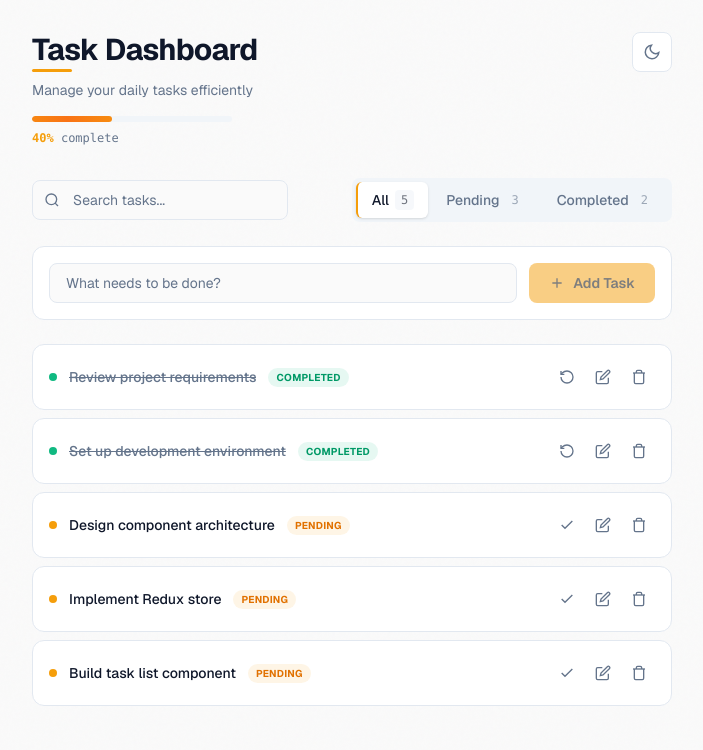
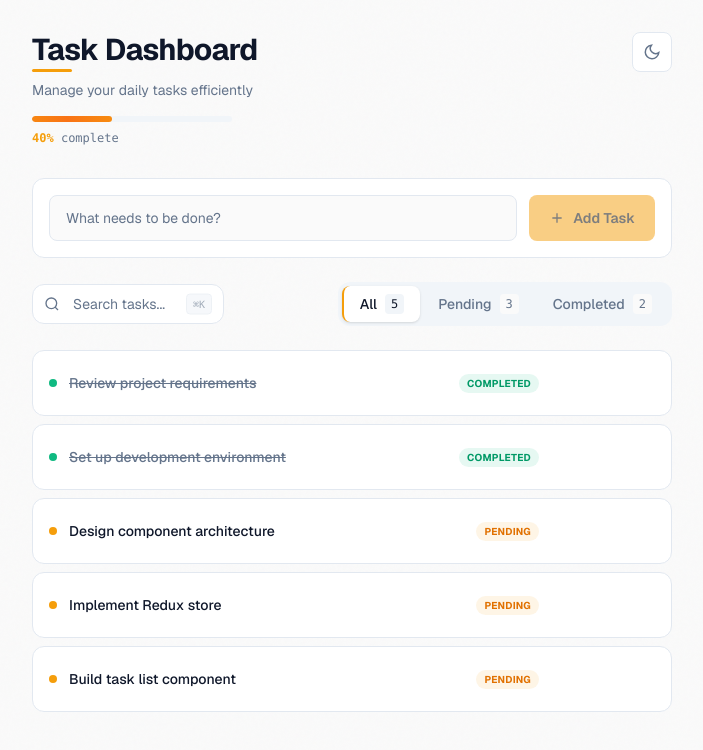
Before and after one commit to nawseekhiya/task-mgmt, a React (Vite) app: page / in a window 1280 px wide. Shown: the top 750 px of the page, without its empty margins (288-991 px from the left). Built offline with nearby package versions, Linux system fonts and the light colour scheme.

Commit message:
feat: responsiveness for mobile/tablet/desktop

```diff
--- a/src/components/FilterBar/FilterBar.tsx
+++ b/src/components/FilterBar/FilterBar.tsx
@@ -1,3 +1,4 @@
+import { useState, useRef, useEffect } from 'react';
 import { useAppDispatch, useAppSelector } from '../../store/hooks';
 import { selectFilter, selectSearchQuery, setFilter, setSearchQuery } from '../../features/tasks/tasksSlice';
 import type { TaskFilter } from '../../types';
@@ -14,6 +15,9 @@ export function FilterBar({ counts }: FilterBarProps) {
   const dispatch = useAppDispatch();
   const currentFilter = useAppSelector(selectFilter);
   const searchQuery = useAppSelector(selectSearchQuery);
+  const [isSearchOpen, setIsSearchOpen] = useState(false);
+  const [isSearchFocused, setIsSearchFocused] = useState(false);
+  const searchInputRef = useRef<HTMLInputElement>(null);
 
   const filters: { value: TaskFilter; label: string; count: number }[] = [
     { value: 'all', label: 'All', count: counts.all },
@@ -21,16 +25,36 @@ export function FilterBar({ counts }: FilterBarProps) {
     { value: 'completed', label: 'Completed', count: counts.completed },
   ];
 
+  // Keyboard shortcut: Cmd/Ctrl + K to focus search
+  useEffect(() => {
+    const handleKeyDown = (e: KeyboardEvent) => {
+      if ((e.metaKey || e.ctrlKey) && e.key === 'k') {
+        e.preventDefault();
+        setIsSearchOpen(true);
+        setIsSearchFocused(true);
+        searchInputRef.current?.focus();
+      }
+      if (e.key === 'Escape' && isSearchOpen) {
+        setIsSearchOpen(false);
+        setIsSearchFocused(false);
+        dispatch(setSearchQuery(''));
+      }
+    };
+    document.addEventListener('keydown', handleKeyDown);
+    return () => document.removeEventListener('keydown', handleKeyDown);
+  }, [isSearchOpen, dispatch]);
+
   return (
-    <div className="flex flex-col sm:flex-row items-start sm:items-center justify-between gap-3 mb-6">
-      {/* Search */}
-      <div className="relative flex-1 max-w-64">
+    <div className="mb-6">
+      {/* ===== MOBILE LAYOUT ===== */}
+
+      {/* Mobile: Search expands above when active */}
+      {isSearchOpen && (
+        <div className="sm:hidden mb-3 animate-in fade-in slide-in-from-top-2 duration-200">
+          <div className="relative">
             <svg
               className="absolute left-3 top-1/2 -translate-y-1/2 w-4 h-4 text-[var(--muted-foreground)] pointer-events-none"
-          viewBox="0 0 24 24"
-          fill="none"
-          stroke="currentColor"
-          strokeWidth="2"
+              viewBox="0 0 24 24" fill="none" stroke="currentColor" strokeWidth="2"
             >
               <circle cx="11" cy="11" r="8" />
               <path d="m21 21-4.35-4.35" />
@@ -39,30 +63,124 @@ export function FilterBar({ counts }: FilterBarProps) {
               type="text"
               value={searchQuery}
               onChange={(e) => dispatch(setSearchQuery(e.target.value))}
-          className="w-full h-10 pl-10 pr-4 text-sm text-[var(--foreground)] bg-[var(--background)] border border-[var(--border)] rounded-lg outline-none transition-all duration-150 focus:border-[var(--foreground)] focus:ring-2 focus:ring-[var(--foreground)]/10 placeholder:text-[var(--muted-foreground)]"
+              autoFocus
+              className="w-full py-3 pl-10 pr-10 text-sm text-[var(--foreground)] bg-[var(--card)] border border-[var(--border)] rounded-xl outline-none transition-all duration-150 focus:border-[var(--accent)] focus:ring-2 focus:ring-[var(--accent)]/20 placeholder:text-[var(--muted-foreground)]"
               placeholder="Search tasks..."
             />
+            <button
+              onClick={() => {
+                dispatch(setSearchQuery(''));
+                setIsSearchOpen(false);
+              }}
+              className="absolute right-3 top-1/2 -translate-y-1/2 w-6 h-6 flex items-center justify-center rounded-full bg-[var(--muted)] text-[var(--muted-foreground)] hover:text-[var(--foreground)]"
+            >
+              <svg className="w-3 h-3" viewBox="0 0 24 24" fill="none" stroke="currentColor" strokeWidth="2.5">
+                <path d="M18 6L6 18M6 6l12 12" />
+              </svg>
+            </button>
           </div>
+        </div>
+      )}
 
-      {/* Filter tabs */}
-      <div className="flex gap-1 p-1 bg-[var(--muted)] rounded-lg">
+      {/* Mobile: Filter row with search button */}
+      <div className="flex items-center gap-2 sm:hidden">
+        <div className="flex gap-1 p-1 bg-[var(--muted)] rounded-xl flex-1 h-11">
           {filters.map((filter) => (
             <button
               key={filter.value}
               onClick={() => dispatch(setFilter(filter.value))}
-            className={`flex items-center gap-1.5 px-3.5 py-2 text-sm font-medium rounded-md cursor-pointer transition-all duration-150 ${
+              className={`flex-1 flex items-center justify-center gap-2 px-2 py-2 text-sm font-medium rounded-lg cursor-pointer transition-all duration-150 ${
                 currentFilter === filter.value
                   ? 'bg-[var(--card)] text-[var(--foreground)] shadow-sm border-l-2 border-[var(--accent)]'
                   : 'text-[var(--muted-foreground)] hover:text-[var(--foreground)]'
               }`}
             >
-            {filter.label}
-            <span className="text-xs font-mono opacity-60 px-1.5 py-0.5 bg-[var(--muted)] rounded">
+              <span className="truncate">{filter.label}</span>
+              <span className={`text-xs font-mono px-1.5 py-0.5 rounded transition-colors max-[385px]:hidden ${
+                currentFilter === filter.value
+                  ? 'bg-[var(--muted)] text-[var(--foreground)]'
+                  : 'bg-[var(--background)] text-[var(--muted-foreground)]'
+              }`}>
+                {filter.count}
+              </span>
+            </button>
+          ))}
+        </div>
+
+        <button
+          onClick={() => setIsSearchOpen(!isSearchOpen)}
+          className={`w-11 h-11 flex items-center justify-center rounded-xl border transition-all duration-150 ${
+            isSearchOpen || searchQuery
+              ? 'bg-[var(--accent)] border-[var(--accent)] text-black'
+              : 'bg-[var(--card)] border-[var(--border)] text-[var(--muted-foreground)] hover:border-[var(--accent)] hover:text-[var(--accent)]'
+          }`}
+        >
+          <svg className="w-4 h-4" viewBox="0 0 24 24" fill="none" stroke="currentColor" strokeWidth="2">
+            <circle cx="11" cy="11" r="8" />
+            <path d="m21 21-4.35-4.35" />
+          </svg>
+        </button>
+      </div>
+
+      {/* ===== DESKTOP LAYOUT ===== */}
+      <div className="hidden sm:flex items-center justify-between gap-4">
+        {/* Search */}
+        <div className="relative group flex-shrink-0">
+          <svg
+            className="absolute left-3 top-1/2 -translate-y-1/2 w-4 h-4 text-[var(--muted-foreground)] pointer-events-none transition-colors group-focus-within:text-[var(--accent)]"
+            viewBox="0 0 24 24" fill="none" stroke="currentColor" strokeWidth="2"
+          >
+            <circle cx="11" cy="11" r="8" />
+            <path d="m21 21-4.35-4.35" />
+          </svg>
+          <input
+            ref={searchInputRef}
+            type="text"
+            value={searchQuery}
+            onChange={(e) => dispatch(setSearchQuery(e.target.value))}
+            onFocus={() => setIsSearchFocused(true)}
+            onBlur={() => setIsSearchFocused(false)}
+            className={`h-10 pl-10 pr-14 text-sm text-[var(--foreground)] bg-[var(--card)] border border-[var(--border)] rounded-xl outline-none transition-all duration-300 focus:border-[var(--accent)] focus:ring-2 focus:ring-[var(--accent)]/20 placeholder:text-[var(--muted-foreground)] ${
+              isSearchFocused ? 'w-72' : 'w-48'
+            }`}
+            placeholder="Search tasks..."
+          />
+          {/* Keyboard shortcut badge */}
+          <div className={`absolute right-3 top-1/2 -translate-y-1/2 flex items-center pointer-events-none transition-opacity duration-200 ${
+            isSearchFocused ? 'opacity-0' : 'opacity-60'
+          }`}>
+            <kbd className="px-1.5 py-0.5 text-[10px] font-mono text-[var(--muted-foreground)] bg-[var(--muted)] border border-[var(--border)] rounded">
+              ⌘K
+            </kbd>
+          </div>
+        </div>
+
+        {/* Filter tabs - compress only when search is focused */}
+        <div className={`flex p-1 bg-[var(--muted)] rounded-xl transition-all duration-300 ${
+          isSearchFocused ? 'gap-0' : 'gap-0.5'
+        }`}>
+          {filters.map((filter) => (
+            <button
+              key={filter.value}
+              onClick={() => dispatch(setFilter(filter.value))}
+              className={`flex items-center gap-2 py-2 text-sm font-medium rounded-lg cursor-pointer transition-all duration-300 whitespace-nowrap ${
+                currentFilter === filter.value
+                  ? 'bg-[var(--card)] text-[var(--foreground)] shadow-sm border-l-2 border-[var(--accent)]'
+                  : 'text-[var(--muted-foreground)] hover:text-[var(--foreground)]'
+              } ${isSearchFocused ? 'px-2.5' : 'px-4'}`}
+            >
+              <span>{filter.label}</span>
+              <span className={`text-xs font-mono px-1.5 py-0.5 rounded transition-colors ${
+                currentFilter === filter.value
+                  ? 'bg-[var(--muted)] text-[var(--foreground)]'
+                  : 'bg-[var(--background)] text-[var(--muted-foreground)]'
+              }`}>
                 {filter.count}
               </span>
             </button>
           ))}
         </div>
       </div>
+    </div>
   );
 }
--- a/src/components/TaskCard/TaskCard.tsx
+++ b/src/components/TaskCard/TaskCard.tsx
@@ -33,10 +33,10 @@ export function TaskCard({ task, onDelete, onEdit, onToggleComplete, index }: Ta
   return (
     <div
       ref={cardRef}
-      className="task-animate flex items-center justify-between gap-4 p-4 bg-[var(--card)] border border-[var(--border)] rounded-xl transition-all duration-200 hover:border-[var(--accent)] hover:shadow-lg hover:shadow-[var(--accent)]/15 hover:translate-x-1 group"
+      className="task-animate flex flex-col sm:flex-row sm:items-center sm:justify-between gap-3 p-4 bg-[var(--card)] border border-[var(--border)] rounded-xl transition-all duration-200 hover:border-[var(--accent)] hover:shadow-lg hover:shadow-[var(--accent)]/15 sm:hover:translate-x-1 group"
       style={{ animationDelay: `${index * 50}ms` }}
     >
-      {/* Left: Status dot + Title + Badge */}
+      {/* Top row on mobile / Left side on desktop: Status dot + Title + Badge */}
       <div className="flex items-center gap-3 min-w-0 flex-1">
         <div
           className={`w-2 h-2 rounded-full shrink-0 ${
@@ -44,7 +44,7 @@ export function TaskCard({ task, onDelete, onEdit, onToggleComplete, index }: Ta
           }`}
         />
         <span
-          className={`text-sm font-medium truncate ${
+          className={`text-sm font-medium flex-1 ${
             task.status === 'completed'
               ? 'line-through text-[var(--muted-foreground)]'
               : 'text-[var(--foreground)]'
@@ -63,43 +63,51 @@ export function TaskCard({ task, onDelete, onEdit, onToggleComplete, index }: Ta
         </span>
       </div>
 
-      {/* Right: Action buttons */}
-      <div className="flex items-center gap-1 opacity-0 group-hover:opacity-100 transition-opacity duration-150 sm:opacity-100">
+      {/* Bottom row on mobile / Right side on desktop: Action buttons */}
+      <div className="flex items-center justify-end gap-1 sm:opacity-0 sm:group-hover:opacity-100 transition-opacity duration-150">
         <button
           onClick={handleToggle}
-          className="w-8 h-8 flex items-center justify-center text-[var(--muted-foreground)] rounded-md transition-all duration-150 hover:text-[var(--foreground)] hover:bg-[var(--muted)]"
+          className="flex-1 sm:flex-none sm:w-8 h-8 flex items-center justify-center gap-2 text-[var(--muted-foreground)] rounded-md transition-all duration-150 hover:text-[var(--foreground)] hover:bg-[var(--muted)] text-xs sm:text-base"
           aria-label={task.status === 'completed' ? 'Mark as pending' : 'Mark as complete'}
         >
           {task.status === 'completed' ? (
+            <>
               <svg className="w-4 h-4" viewBox="0 0 24 24" fill="none" stroke="currentColor" strokeWidth="2">
                 <path d="M3 12a9 9 0 1 0 9-9 9.75 9.75 0 0 0-6.74 2.74L3 8" />
                 <path d="M3 3v5h5" />
               </svg>
+              <span className="sm:hidden">Undo</span>
+            </>
           ) : (
+            <>
               <svg className="w-4 h-4" viewBox="0 0 24 24" fill="none" stroke="currentColor" strokeWidth="2">
                 <polyline points="20 6 9 17 4 12" />
               </svg>
+              <span className="sm:hidden">Done</span>
+            </>
           )}
         </button>
         <button
           onClick={() => onEdit(task)}
-          className="w-8 h-8 flex items-center justify-center text-[var(--muted-foreground)] rounded-md transition-all duration-150 hover:text-[var(--foreground)] hover:bg-[var(--muted)]"
+          className="flex-1 sm:flex-none sm:w-8 h-8 flex items-center justify-center gap-2 text-[var(--muted-foreground)] rounded-md transition-all duration-150 hover:text-[var(--foreground)] hover:bg-[var(--muted)] text-xs sm:text-base"
           aria-label="Edit task"
         >
           <svg className="w-4 h-4" viewBox="0 0 24 24" fill="none" stroke="currentColor" strokeWidth="2">
             <path d="M11 4H4a2 2 0 0 0-2 2v14a2 2 0 0 0 2 2h14a2 2 0 0 0 2-2v-7" />
             <path d="M18.5 2.5a2.121 2.121 0 0 1 3 3L12 15l-4 1 1-4 9.5-9.5z" />
           </svg>
+          <span className="sm:hidden">Edit</span>
         </button>
         <button
           onClick={handleDelete}
-          className="w-8 h-8 flex items-center justify-center text-[var(--muted-foreground)] rounded-md transition-all duration-150 hover:text-[var(--destructive)] hover:bg-[var(--destructive-light)]"
+          className="flex-1 sm:flex-none sm:w-8 h-8 flex items-center justify-center gap-2 text-[var(--muted-foreground)] rounded-md transition-all duration-150 hover:text-[var(--destructive)] hover:bg-[var(--destructive-light)] text-xs sm:text-base"
           aria-label="Delete task"
         >
           <svg className="w-4 h-4" viewBox="0 0 24 24" fill="none" stroke="currentColor" strokeWidth="2">
             <polyline points="3 6 5 6 21 6" />
             <path d="M19 6v14a2 2 0 0 1-2 2H7a2 2 0 0 1-2-2V6m3 0V4a2 2 0 0 1 2-2h4a2 2 0 0 1 2 2v2" />
           </svg>
+          <span className="sm:hidden">Delete</span>
         </button>
       </div>
     </div>
--- a/src/components/TaskForm/TaskForm.tsx
+++ b/src/components/TaskForm/TaskForm.tsx
@@ -25,25 +25,25 @@ export function TaskForm() {
   return (
     <form
       onSubmit={handleSubmit}
-      className="flex gap-3 p-4 bg-[var(--card)] border border-[var(--border)] rounded-xl mb-6"
+      className="flex flex-col sm:flex-row gap-3 p-4 bg-[var(--card)] border border-[var(--border)] rounded-xl mb-6"
     >
       <input
         type="text"
         value={title}
         onChange={(e) => setTitle(e.target.value)}
-        className="flex-1 h-10 px-4 text-sm text-[var(--foreground)] bg-[var(--background)] border border-[var(--border)] rounded-lg outline-none transition-all duration-150 focus:border-[var(--foreground)] focus:ring-2 focus:ring-[var(--foreground)]/10 placeholder:text-[var(--muted-foreground)]"
+        className="flex-1 py-3 px-4 text-sm text-[var(--foreground)] bg-[var(--background)] border border-[var(--border)] rounded-lg outline-none transition-all duration-150 focus:border-[var(--foreground)] focus:ring-2 focus:ring-[var(--foreground)]/10 placeholder:text-[var(--muted-foreground)]"
         placeholder="What needs to be done?"
         disabled={isSubmitting}
       />
       <button
         type="submit"
-        className="flex items-center gap-2 h-10 px-5 text-sm font-semibold text-black bg-[var(--accent)] rounded-lg cursor-pointer transition-all duration-200 hover:-translate-y-0.5 hover:shadow-lg hover:shadow-[var(--accent)]/30 disabled:opacity-50 disabled:cursor-not-allowed disabled:hover:translate-y-0"
+        className="flex items-center justify-center gap-2 py-3 px-5 text-sm font-semibold text-black bg-[var(--accent)] rounded-lg cursor-pointer transition-all duration-200 hover:-translate-y-0.5 hover:shadow-lg hover:shadow-[var(--accent)]/30 disabled:opacity-50 disabled:cursor-not-allowed disabled:hover:translate-y-0"
         disabled={!title.trim() || isSubmitting}
       >
         <svg className="w-4 h-4" viewBox="0 0 24 24" fill="none" stroke="currentColor" strokeWidth="2">
           <path d="M12 5v14M5 12h14" />
         </svg>
-        <span className="hidden sm:inline">Add Task</span>
+        <span>Add Task</span>
       </button>
     </form>
   );
--- a/src/pages/Dashboard.tsx
+++ b/src/pages/Dashboard.tsx
@@ -81,12 +81,14 @@ export function Dashboard() {
     : 0;
 
   return (
-    <div className="max-w-[42rem] mx-auto px-4 py-8">
+    <div className="max-w-[42rem] mx-auto px-4 py-6 sm:py-8">
       <Header completionPercent={completionPercent} />
+
+      {/* Task Form comes before Filter Bar on mobile for better UX */}
+      <TaskForm />
       <FilterBar counts={counts} />
-      <TaskForm />
 
-      <div className="flex flex-col gap-2">
+      <div className="flex flex-col gap-2 sm:gap-2">
         {status === 'loading' && <LoadingSkeleton />}
 
         {status === 'failed' && error && (
```
Also changed, not shown: src/components/LoadingSkeleton/LoadingSkeleton.tsx (+9 -2 lines). Lines whose indentation alone changed are shown as unchanged.
